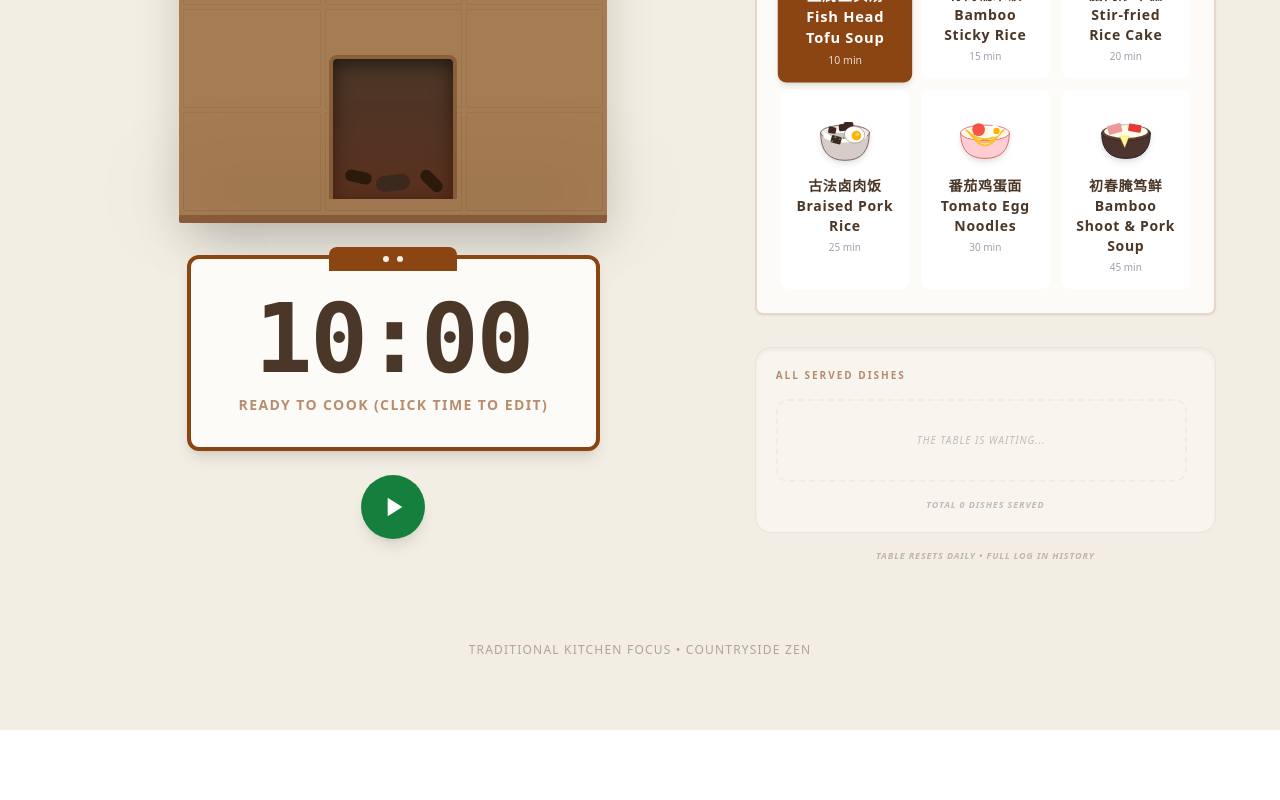
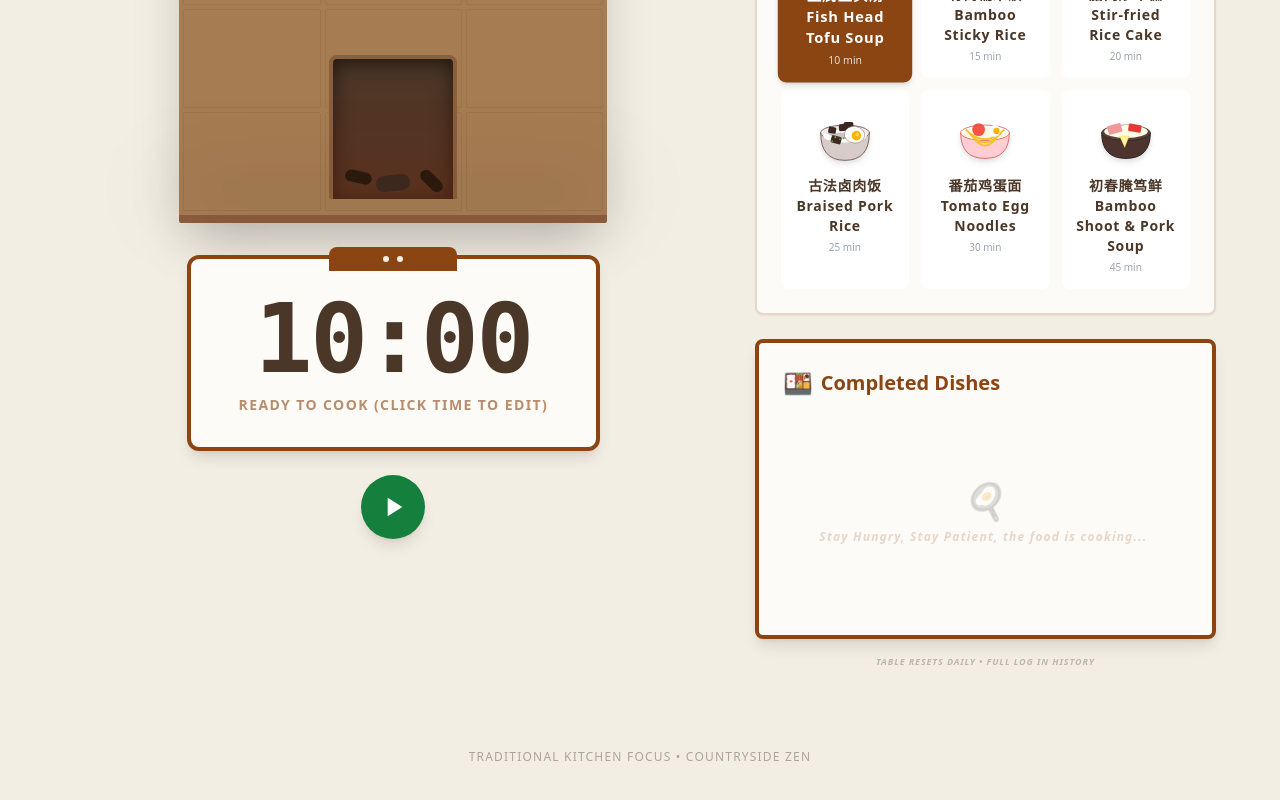
Before and after one commit to hayami1-tech/focus-tool---do-you-like-Chinese-food-, a React (Vite) app: page / in a window 1280 px wide. Shown: the part 480-1280 px from the top of the page. Before the commit the page ends 1210 px from the top, so only its background shows below. Built offline with nearby package versions, Linux system fonts and the light colour scheme.

Commit message:
Update DishCollection.tsx

```diff
--- a/components/DishCollection.tsx
+++ b/components/DishCollection.tsx
@@ -1,53 +1,72 @@
+
 import React from 'react';
-import { FocusRecord } from '../types';
+import { FocusRecord, FoodItem } from '../types';
+import { FOOD_ITEMS } from '../constants';
+import FoodIllustration from './FoodIllustration';
 
 interface DishCollectionProps {
   history: FocusRecord[];
 }
 
 const DishCollection: React.FC<DishCollectionProps> = ({ history }) => {
-  // 不再使用 .slice(0, 5)，直接使用完整的 history 数组
-  // 我们依然保留一个简单的容器，并加上滚动条，防止菜太多把页面撑爆
+  // 只显示专注模式下产生的菜肴
+  const completedDishes = history.filter(record =>
+    FOOD_ITEMS.some(item => item.name === record.foodName)
+  );
+
+  // 获取对应的图标名
+  const getIconByName = (name: string) => {
+    const item = FOOD_ITEMS.find(f => f.name === name);
+    return item ? item.iconName : 'default';
+  };
+
   return (
-    <div className="mt-8 bg-white/40 rounded-2xl p-5 border border-[#8b4513]/10 shadow-inner">
-      <h3 className="text-[10px] font-bold uppercase tracking-[0.2em] text-[#8b4513] mb-4 opacity-60">
-        All Served Dishes
+    <div className="mt-6 bg-[#fdfbf7] p-6 rounded-lg border-4 border-[#8b4513] shadow-lg flex flex-col h-[300px]">
+      <h3 className="text-xl font-bold flex items-center gap-2 heytea-font text-[#8b4513] mb-4">
+        <span className="text-2xl">🍱</span> Completed Dishes
       </h3>
 
-      {/* 添加 max-h 和 overflow-y-auto，这样如果菜多得像满汉全席，你可以上下滚动查看 */}
-      <div className="space-y-3 max-h-[500px] overflow-y-auto pr-2 custom-scrollbar">
-        {history.length === 0 ? (
-          <div className="py-8 text-center border-2 border-dashed border-[#8b4513]/5 rounded-xl">
-            <p className="text-[10px] italic opacity-30 uppercase tracking-widest">
-              The table is waiting...
-            </p>
+      <div className="flex-1 overflow-y-auto pr-1 custom-scrollbar">
+        {completedDishes.length > 0 ? (
+          <div className="grid grid-cols-4 sm:grid-cols-5 gap-3">
+            {completedDishes.map((dish, index) => (
+              <div
+                key={dish.id}
+                className="group relative flex flex-col items-center animate-in zoom-in duration-300"
+                title={`${dish.foodName} (${new Date(dish.timestamp).toLocaleDateString()})`}
+              >
+                <div className="relative w-12 h-12 bg-white rounded-full shadow-sm border border-[#8b4513]/10 flex items-center justify-center p-1 group-hover:scale-110 transition-transform overflow-hidden">
+                  <FoodIllustration name={getIconByName(dish.foodName)} className="w-full h-full" />
+
+                  {/* Tomato Count Badge inside the circle at the bottom (Removed #) */}
+                  <div className="absolute bottom-0 inset-x-0 h-4 bg-[#8b4513]/80 flex items-center justify-center">
+                    <span className="text-[7px] font-bold text-white leading-none">
+                      {completedDishes.length - index}
+                    </span>
+                  </div>
+                </div>
+
+                <div className="absolute -bottom-1 bg-[#8b4513] text-white text-[8px] px-1 rounded opacity-0 group-hover:opacity-100 transition-opacity whitespace-nowrap z-10 pointer-events-none">
+                  {dish.duration}m
+                </div>
+              </div>
+            ))}
           </div>
         ) : (
-          history.map((record) => (
-            <div
-              key={record.id}
-              className="flex items-center justify-between bg-white/60 p-3 rounded-xl border border-[#8b4513]/5 hover:scale-[1.02] transition-transform animate-in fade-in slide-in-from-bottom-2 duration-500"
-            >
-              <div className="flex items-center gap-3">
-                <span className="text-xl">🍲</span>
-                <div>
-                  <p className="text-xs font-bold text-[#8b4513]">{record.foodName || 'Special Dish'}</p>
-                  <p className="text-[9px] opacity-50 font-medium">
-                    {new Date(record.timestamp).toLocaleDateString()} {new Date(record.timestamp).toLocaleTimeString([], { hour: '2-digit', minute: '2-digit' })}
-                  </p>
-                </div>
-              </div>
-              <div className="bg-[#8b4513]/10 text-[#8b4513] text-[9px] font-bold px-2 py-1 rounded-md">
-                {record.duration}m
-              </div>
-            </div>
-          ))
+          <div className="h-full flex flex-col items-center justify-center opacity-20 text-[#8b4513] italic">
+            <span className="text-4xl mb-2">🍳</span>
+            <p className="text-xs font-bold tracking-widest">Stay Hungry, Stay Patient, the food is cooking...</p>
+          </div>
         )}
       </div>
 
-      <p className="text-[9px] text-center mt-4 opacity-30 font-bold italic uppercase tracking-widest">
-        Total {history.length} dishes served
-      </p>
+      {completedDishes.length > 0 && (
+        <div className="mt-3 pt-2 border-t border-[#8b4513]/10 text-right">
+          <span className="text-[10px] font-bold text-[#8b4513]/50 uppercase tracking-widest">
+            Total: {completedDishes.length} Dishes
+          </span>
+        </div>
+      )}
     </div>
   );
 };
```
